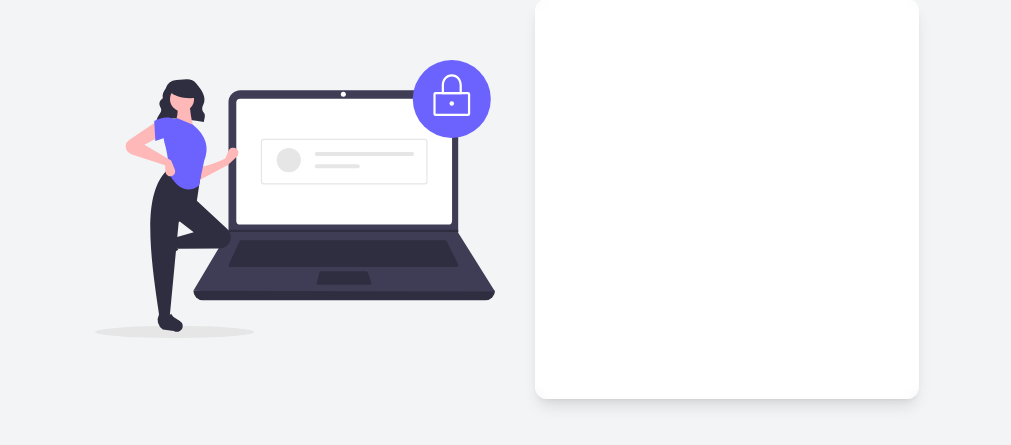
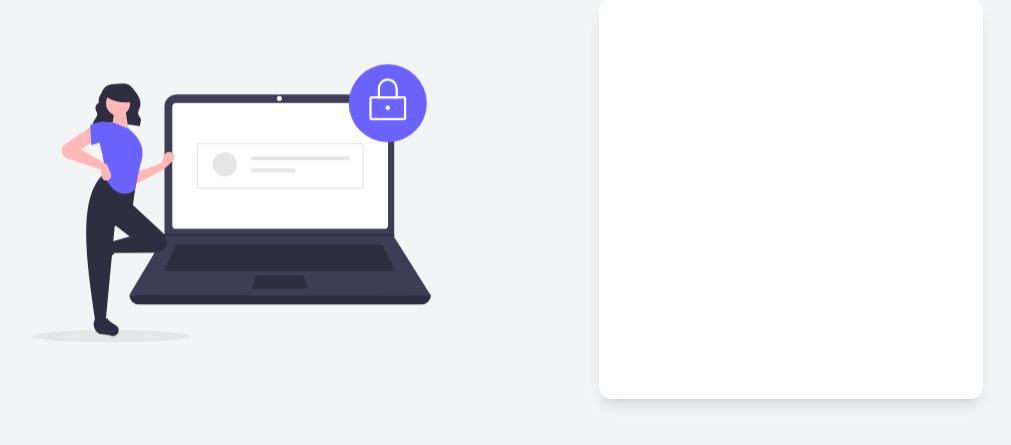
Before and after one commit to saphal-sip-org/attendance-tracker, a React (Vite) app in the folder client/: page /register in a window 1280 px wide. Shown: the part 201-646 px from the top of the page, without its empty margins (133-1144 px from the left). Built offline with nearby package versions, Linux system fonts and the light colour scheme.

Commit message:
add animation

```diff
--- a/client/src/routes/pages/Register.jsx
+++ b/client/src/routes/pages/Register.jsx
@@ -19,8 +19,8 @@ function Register() {
 
 
   return (
-    <div className="w-screen h-screen flex  items-center justify-center bg-gray-100">
-      <img width={400} className='me-10' src={RegisterDrawing} alt="" srcset="" />
+    <div className="w-screen h-screen flex  items-center justify-center bg-gray-100 gap-32">
+      <img width={400} className='me-10 animate-float' src={RegisterDrawing} alt="" srcset="" />
       <form className="flex flex-col justify-between h-[50%] w-96 p-5 relative bg-white rounded-xl shadow-lg">
         <div className="absolute left-0 top-0 w-full h-full z-10 backdrop-blur-sm rounded-xl transition-all flex justify-center items-center">
           <div className="mt-4 border-t-2 pt-4">
--- a/client/tailwind.config.js
+++ b/client/tailwind.config.js
@@ -9,6 +9,16 @@ export default {
       colors: {
         'bg-btn-primary': '#21aafc',
         'bg-btn-secondary': '#20A4F3'
+      },
+      keyframes: {
+        float: {
+          '0%': { transform: 'translateY(-5px)'},
+          '50%': { transform: 'translateY(5px)'},
+          '100%': { transform: 'translateY(-5px)'},
+        }
+      },
+      animation: {
+        float: 'float 5s ease-in-out infinite'
       }
     },
   },
```
